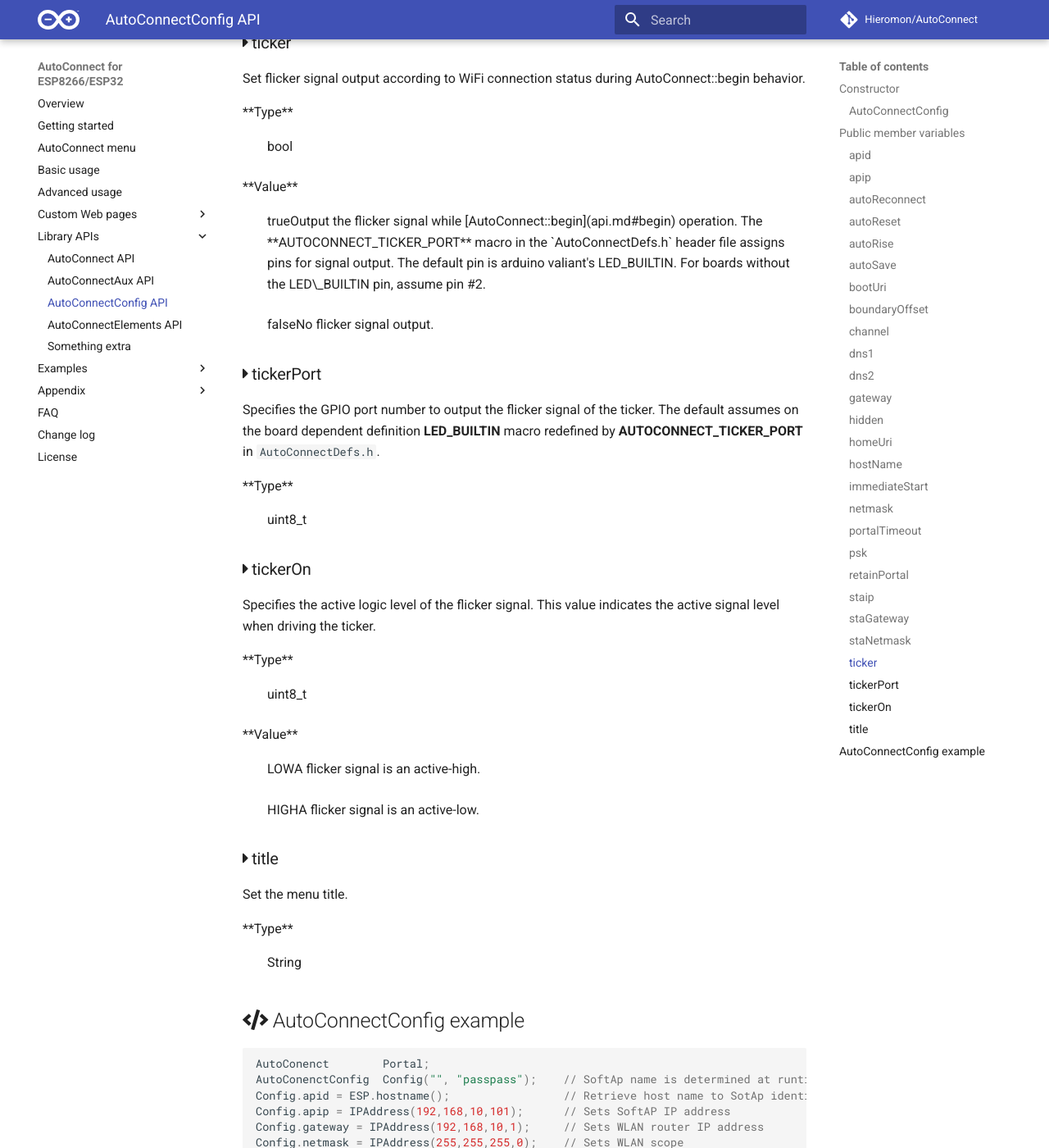
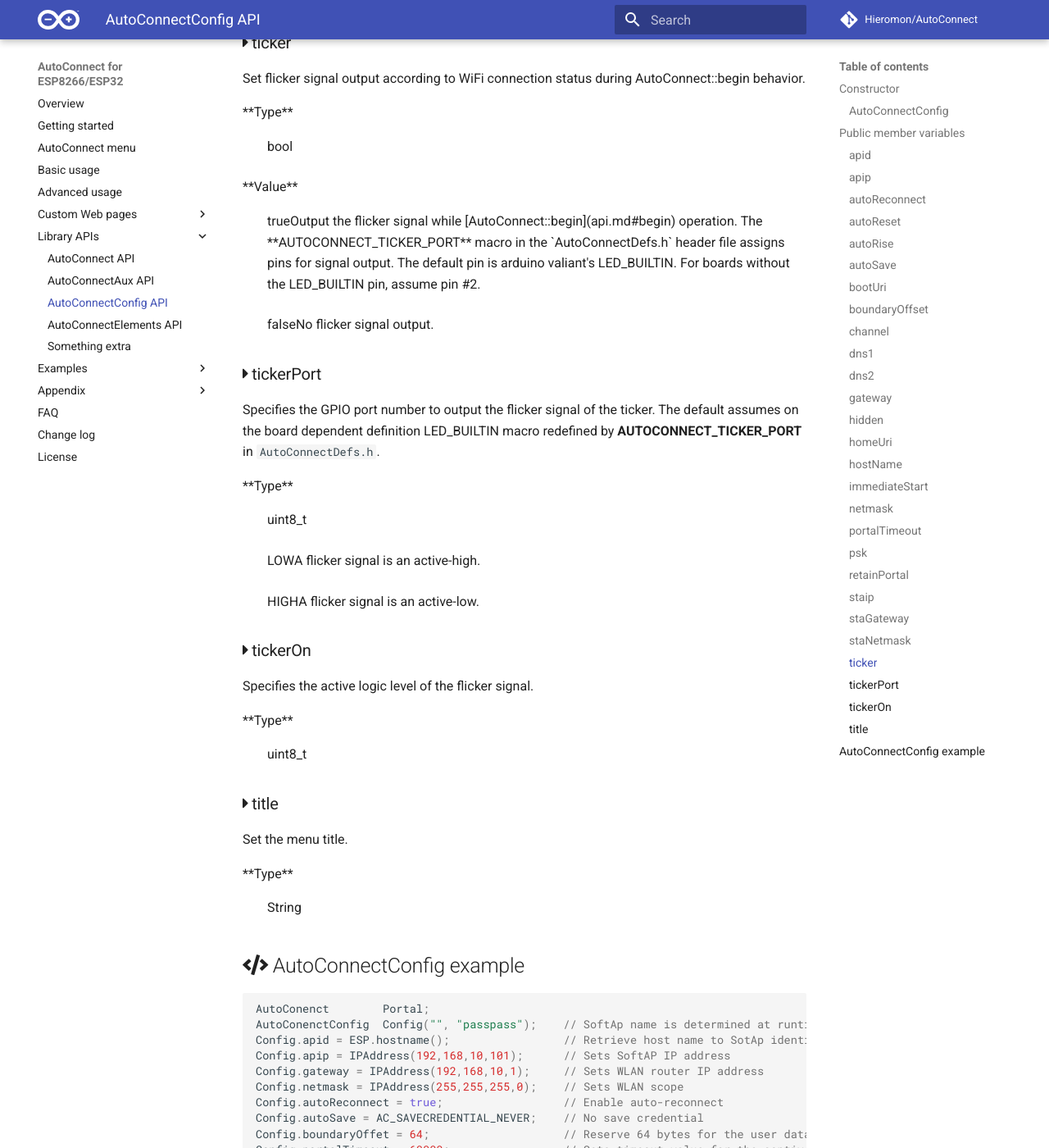
Before and after one commit to Hieromon/AutoConnect, an MkDocs documentation site: the page built from mkdocs/apiconfig.md, in a window 1280 px wide and 1400 px high, scrolled down 7737 px. Shown: the whole window at 82% size. Built offline with MkDocs 1.6.1 and Material for MkDocs 9.7.7, drawn with Linux system fonts in a browser that asks for light colours; nearby versions of some CDN libraries; comment, search, counter and statistics services are not loaded.

Commit message:
Supports for AutoConnectTicker

```diff
--- a/mkdocs/apiconfig.md
+++ b/mkdocs/apiconfig.md
@@ -260,27 +260,26 @@
     <dt>**Type**</dt>
     <dd>bool</dd>
     <dt>**Value**</dt>
-    <dd><span class="apidef">true</span><span class="apidesc">Output the flicker signal while [AutoConnect::begin](api.md#begin) operation. The **AUTOCONNECT_TICKER_PORT** macro in the `AutoConnectDefs.h` header file assigns pins for signal output. The default pin is arduino valiant's LED_BUILTIN. For boards without the LED\_BUILTIN pin, assume pin #2.</span></dd>
+    <dd><span class="apidef">true</span><span class="apidesc">Output the flicker signal while [AutoConnect::begin](api.md#begin) operation. The **AUTOCONNECT_TICKER_PORT** macro in the `AutoConnectDefs.h` header file assigns pins for signal output. The default pin is arduino valiant's LED_BUILTIN. For boards without the LED_BUILTIN pin, assume pin #2.</span></dd>
     <dd><span class="apidef">false</span>No flicker signal output.<span class="apidesc"></span></dd>
 </dl>
 
 ### <i class="fa fa-caret-right"></i> tickerPort
 
-Specifies the GPIO port number to output the flicker signal of the ticker. The default assumes on the board dependent definition **LED\_BUILTIN** macro redefined by **AUTOCONNECT\_TICKER\_PORT** in `AutoConnectDefs.h`.
+Specifies the GPIO port number to output the flicker signal of the ticker. The default assumes on the board dependent definition LED_BUILTIN macro redefined by **AUTOCONNECT_TICKER_PORT** in `AutoConnectDefs.h`.
 <dl class="apidl">
     <dt>**Type**</dt>
     <dd>uint8_t</dd>
+    <dd><span class="apidef">LOW</span>A flicker signal is an active-high.<span class="apidesc"></span></dd>
+    <dd><span class="apidef">HIGH</span>A flicker signal is an active-low.<span class="apidesc"></span></dd>
 </dl>
 
 ### <i class="fa fa-caret-right"></i> tickerOn
 
-Specifies the active logic level of the flicker signal. This value indicates the active signal level when driving the ticker.
+Specifies the active logic level of the flicker signal.
 <dl class="apidl">
     <dt>**Type**</dt>
     <dd>uint8_t</dd>
-    <dt>**Value**</dt>
-    <dd><span class="apidef">LOW</span>A flicker signal is an active-high.<span class="apidesc"></span></dd>
-    <dd><span class="apidef">HIGH</span>A flicker signal is an active-low.<span class="apidesc"></span></dd>
 </dl>
 
 ### <i class="fa fa-caret-right"></i> title
```
